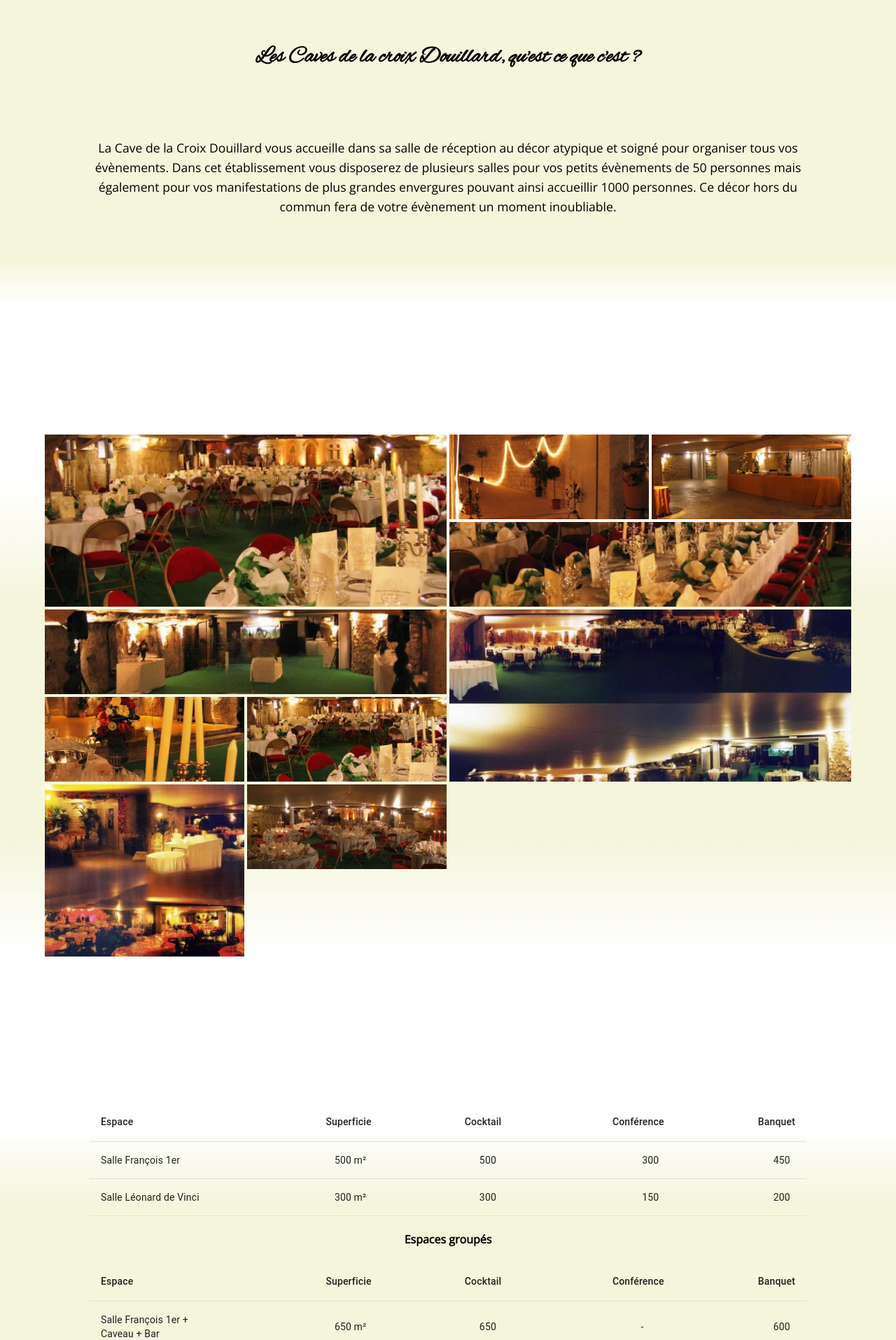
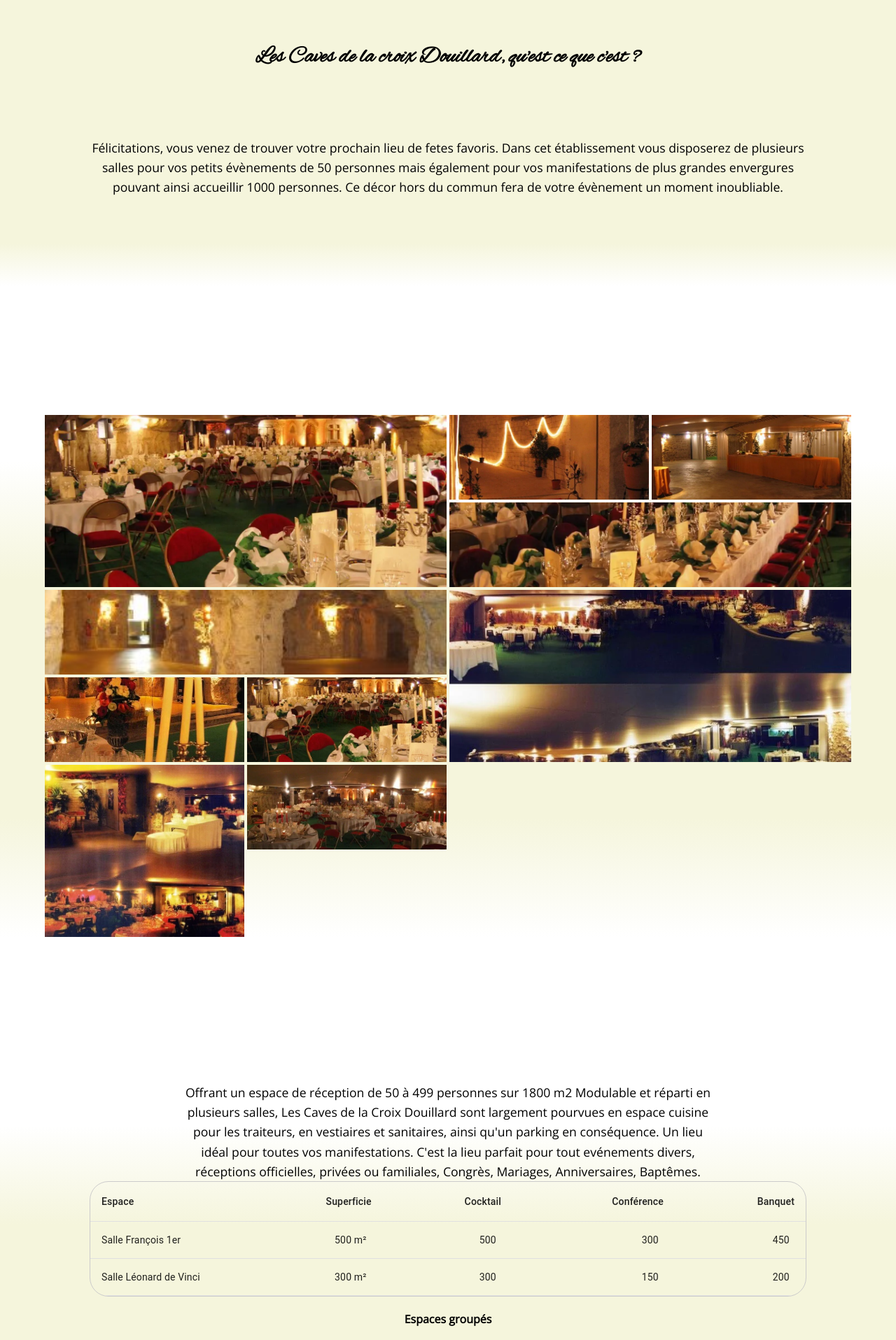
Before and after one commit to dbls37100/lacroixdouillard, a Next.js app: page / in a window 1280 px wide. Shown: the part 620-2535 px from the top of the page at 70% size. Built offline with nearby package versions, Linux system fonts and the light colour scheme.

Commit message:
add text for seo

```diff
--- a/components/Description.js
+++ b/components/Description.js
@@ -11,12 +11,12 @@ const Description = ({ setColorAfter }) => {
         onEnter={() => setColorAfter(true)}
       /> */}
       <p className={styles.Description_p}>
-        La Cave de la Croix Douillard vous accueille dans sa salle de réception
-        au décor atypique et soigné pour organiser tous vos évènements. Dans cet
-        établissement vous disposerez de plusieurs salles pour vos petits
-        évènements de 50 personnes mais également pour vos manifestations de
-        plus grandes envergures pouvant ainsi accueillir 1000 personnes. Ce
-        décor hors du commun fera de votre évènement un moment inoubliable.
+        Félicitations, vous venez de trouver votre prochain lieu de fetes
+        favoris. Dans cet établissement vous disposerez de plusieurs salles pour
+        vos petits évènements de 50 personnes mais également pour vos
+        manifestations de plus grandes envergures pouvant ainsi accueillir 1000
+        personnes. Ce décor hors du commun fera de votre évènement un moment
+        inoubliable.
       </p>
     </section>
   );
--- a/components/OurRoom.js
+++ b/components/OurRoom.js
@@ -31,6 +31,15 @@ export default function BasicTable() {
       >
         Salles & espaces
       </h3>
+      <p className={styles.OurRoom_p}>
+        Offrant un espace de réception de 50 à 499 personnes sur 1800 m2
+        Modulable et réparti en plusieurs salles, Les Caves de la Croix
+        Douillard sont largement pourvues en espace cuisine pour les traiteurs,
+        en vestiaires et sanitaires, ainsi qu&apos;un parking en conséquence. Un
+        lieu idéal pour toutes vos manifestations. C&apos;est la lieu parfait
+        pour tout evénements divers, réceptions officielles, privées ou
+        familiales, Congrès, Mariages, Anniversaires, Baptêmes.
+      </p>
       <TableContainer
         className={styles.OurRoom_TableContainer_desktop}
         sx={{
@@ -154,11 +163,7 @@ export default function BasicTable() {
       </TableContainer>
       <h4>Espaces groupés</h4>
       <TableContainer
-        className={
-          entered
-            ? styles.OurRoom_TableContainer_desktop
-            : styles.hidden_class_desktop
-        }
+        className={styles.OurRoom_TableContainer_desktop}
         sx={{
           maxWidth: "80%",
           margin: "auto",
@@ -247,6 +252,7 @@ export default function BasicTable() {
         sx={{
           maxWidth: "80%",
           margin: "auto",
+          overflow: "hidden",
         }}
       >
         <Table aria-label="simple table">
@@ -254,7 +260,7 @@ export default function BasicTable() {
             <TableRow>
               <TableCell
                 style={{
-                  width: "20%",
+                  width: "15%",
                   maxWidth: "20%",
                 }}
               >
--- a/components/Photos.js
+++ b/components/Photos.js
@@ -8,7 +8,7 @@ import photo from "/public/photo.webp";
 import photo2 from "/public/photo2.webp";
 import photo3 from "/public/photo3.webp";
 import photo4 from "/public/photo4.webp";
-import photo5 from "/public/photo5.webp";
+import photo5 from "/public/photo5.jpg";
 import photo6 from "/public/photo6.webp";
 import photo7 from "/public/photo7.webp";
 import photo8 from "/public/photo8.webp";
--- a/styles/Navbar.module.css
+++ b/styles/Navbar.module.css
@@ -451,7 +451,7 @@
     font-size: x-large;
     display: flex;
     background-color: beige;
-    /* justify-content: space-around; */
+    justify-content: center;
     flex-direction: column;
     position: relative;
     /* margin-top: 15vh; */
--- a/styles/components/Banner.module.css
+++ b/styles/components/Banner.module.css
@@ -67,12 +67,29 @@
 
 .Banner_text {
   animation: fade-in 3s cubic-bezier(0.39, 0.575, 0.565, 1) both;
-  font-size: 2.5rem;
-  font-weight: 600;
+  font-size: 3.5rem;
+  font-weight: 400;
   font-family: "Alex Brush", cursive;
 }
 
 .Banner_text1 {
+  display: block;
+  max-width: 85%;
+  margin: 0 auto 0 auto;
   animation: fade-in 3s cubic-bezier(0.39, 0.575, 0.565, 1) both;
-  /* font-family: "Alex Brush", cursive; */
+  visibility: visible;
+  font-weight: 400;
+  font-size: 1.5rem;
 }
+
+@media (max-width: 1400px) {
+  .Banner_text1 {
+    display: none;
+  }
+  .Banner_text {
+    animation: fade-in 3s cubic-bezier(0.39, 0.575, 0.565, 1) both;
+    font-size: 2.5rem;
+    font-weight: 600;
+    font-family: "Alex Brush", cursive;
+  }
+}
--- a/styles/components/OurRoom.module.css
+++ b/styles/components/OurRoom.module.css
@@ -12,6 +12,14 @@
   animation: text-focus-in 0.5s cubic-bezier(0.55, 0.085, 0.68, 0.53) both;
 }
 
+.OurRoom_p {
+  width: 60%;
+  min-width: 60%;
+  font-size: 1.1rem;
+  line-height: 1.6;
+  margin: auto;
+  text-align: center;
+}
 .OurRoom_h5_title_normal {
   width: 100%;
   visibility: hidden;
@@ -44,6 +52,8 @@
   margin-bottom: 5%;
   margin-top: 5%;
   visibility: visible;
+  border: 1px rgb(204, 203, 203) solid;
+  border-radius: 27px;
 }
 
 .OurRoom_TableContainer_mobile {
@@ -73,6 +83,15 @@
   .OurRoom {
     margin: 20% 0 5% 0;
   }
+  .OurRoom_p {
+    width: 80%;
+    min-width: 90%;
+    font-size: 1.1rem;
+    line-height: 1.6;
+    margin: auto;
+    margin-bottom: 40px;
+    text-align: center;
+  }
   .OurRoom_TableContainer_desktop {
     display: none;
   }
@@ -88,6 +107,8 @@
     height: 100%;
     margin: auto;
     margin-bottom: 20%;
+    border: 1px rgb(204, 203, 203) solid;
+    border-radius: 27px;
   }
   .hidden_class_mobile {
     display: flex;
@@ -98,6 +119,8 @@
     height: 100%;
     margin: auto;
     margin-bottom: 20%;
+    border: 1px rgb(204, 203, 203) solid;
+    border-radius: 27px;
   }
   .OurRoom_TableCell_Desktop_View {
     display: none;
```
Also changed, not shown: public/photo5.jpg (added), 1 other file (tests, documents, lock files or other folders).
